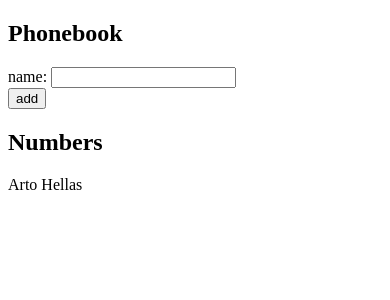
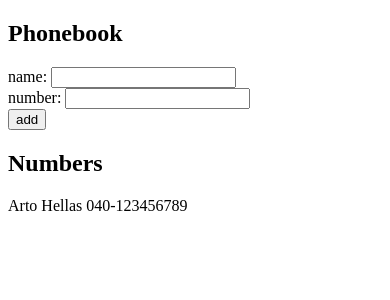
Before and after one commit to tatusl/fs-open, a React (Create React App) app in the folder part2/phonebook/: page / in a window 390 px wide. Shown: the top 300 px of the page. Built offline with nearby package versions, Linux system fonts and the light colour scheme.

Commit message:
Phonebook (exercise 2.8)

```diff
--- a/part2/phonebook/src/components/App.js
+++ b/part2/phonebook/src/components/App.js
@@ -2,21 +2,34 @@ import React, { useState } from 'react'
 
 const App = () => {
   const [ persons, setPersons ] = useState([
-    { name: 'Arto Hellas' }
+    {
+      name: 'Arto Hellas',
+      number: '040-123456789'
+    }
   ])
   const [ newName, setNewName ] = useState('')
+  const [ newNumber, setNewNumber ] = useState('')
 
   const addPerson = (event) => {
     event.preventDefault()
-    const personExists = persons.some(person => person.name === newName)
+    const personObject = {
+      name: newName,
+      number: newNumber
+    }
+    const personExists = persons.some(person => person.name === personObject.name)
     personExists
       ? alert(`${newName} is already added to phonebook`)
-      : setPersons(persons.concat({name: newName}))
+      : setPersons(persons.concat(personObject))
     setNewName('')
+    setNewNumber('')
   }
 
   const handleNameChange = (event) => {
     setNewName(event.target.value)
+  }
+
+  const handleNumberChange = (event) => {
+    setNewNumber(event.target.value)
   }
 
   const listStyle = {
@@ -35,6 +48,12 @@ const App = () => {
           />
         </div>
         <div>
+          number: <input
+            value={newNumber}
+            onChange={handleNumberChange}
+          />
+        </div>
+        <div>
           <button type="submit">add</button>
         </div>
       </form>
@@ -42,7 +61,7 @@ const App = () => {
       <ul style={listStyle}>
       {persons.map(person =>
         <li key={person.name}>
-          {person.name}
+          {person.name} {person.number}
         </li>
       )}
       </ul>
```
